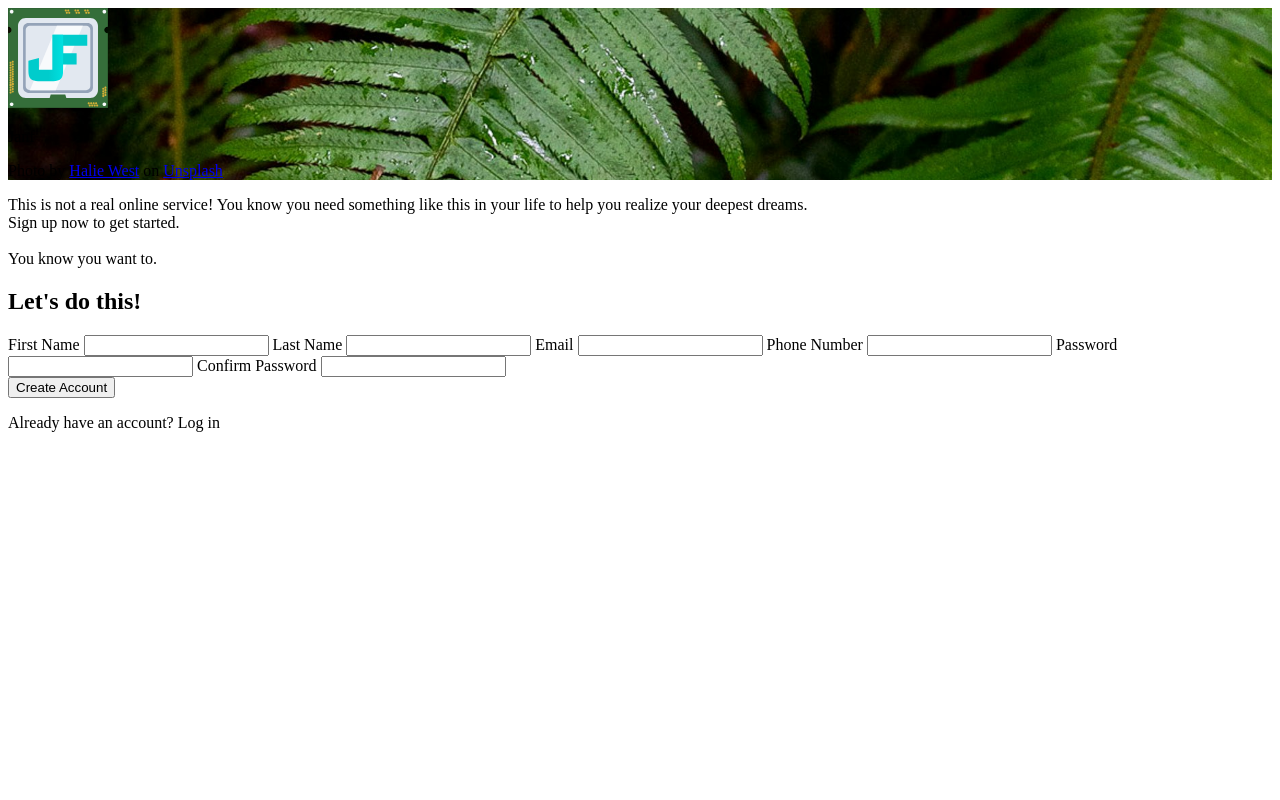
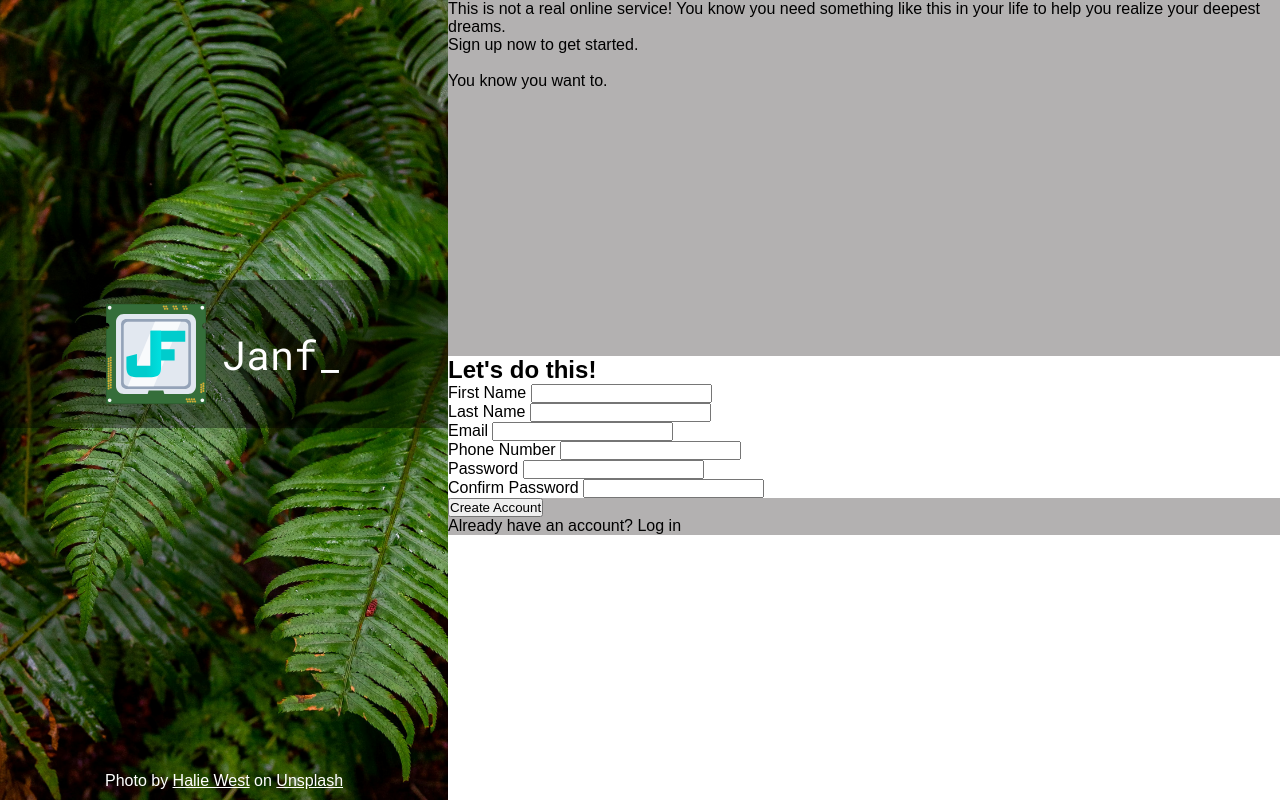
Before and after one commit to janf1997-sys/odin-sign-up-form, a plain HTML site: page index.html in a window 1280 px wide. Drawn offline with Linux system fonts and the light colour scheme.

Commit message:
feat: scaffold core layout

```diff
--- a/index.html
+++ b/index.html
@@ -24,9 +24,9 @@
   <body>
     <main>
       <div id="left">
-        <div class="logo.container">
+        <div class="logo-container">
           <img src="assets/Default.svg" width="100" />
-          <p class="logo-text">Janf</p>
+          <p class="logo-text">Janf_</p>
         </div>
         <div class="credits">
           Photo by
@@ -46,22 +46,34 @@
             You <span>know</span> you want to.
           </p>
         </div>
-        <div id="bottom">
+
         <form>
           <div class="upper">
             <h2>Let's do this!</h2>
+            <div class="input">
               <label for="first-name">First Name</label>
               <input type="text" id="first-name" name="first-name" />
+            </div>
+            <div class="input">
               <label for="last-name">Last Name</label>
               <input type="text" id="last-name" name="last-name" />
+            </div>
+            <div class="input">
               <label for="mail">Email</label>
               <input type="email" id="mail" name="mail" />
+            </div>
+            <div class="input">
               <label for="phone">Phone Number</label>
               <input type="tel" id="phone" name="phone" />
+            </div>
+            <div class="input">
               <label for="password">Password</label>
               <input type="password" id="password" name="password" />
+            </div>
+            <div class="input">
               <label for="confirm">Confirm Password</label>
               <input type="password" id="confirm" name="confirm" />
+            </div>
           </div>
           <div class="lower">
             <button type="submit">Create Account</button>
@@ -69,7 +81,6 @@
           </div>
         </form>
       </div>
-      </div>
     </main>
   </body>
 </html>
--- a/styles.css
+++ b/styles.css
@@ -12,10 +12,66 @@
   font-style: normal;
   font-display: swap;
 }
+* {
+  margin: 0;
+  padding: 0;
+  box-sizing: border-box;
+}
+
+main {
+  height: 100vh;
+  font-family: 'Robot', sans-serif;
+  display: flex;
+}
 
 #left {
   background-image: url('assets/Background.jpg');
   background-repeat: no-repeat;
   background-position: center;
   background-size: cover;
+  width: 35%;
+  display: flex;
+  flex-direction: column;
+  align-items: center;
 }
+
+.logo-container {
+  width: 100%;
+  display: flex;
+  background-color: rgb(0 0 0 / 0.4);
+  color: #fff;
+  font-family: 'Roboto Mono', monospace;
+  font-size: 2.5rem;
+  align-items: center;
+  justify-content: center;
+  margin-top: 280px;
+  gap: 16px;
+  padding: 24px;
+}
+.credits a,
+.credits {
+  color: #fff;
+  margin-top: auto;
+  margin-bottom: 10px;
+}
+#right {
+  height: 100%;
+  width: 65%;
+  display: flex;
+  flex-direction: column;
+}
+#top,
+.lower {
+  background-color: rgb(179, 177, 177);
+}
+form {
+  display: flex;
+  flex-direction: column;
+}
+.upper {
+  flex-grow: 0;
+}
+#top,
+form {
+  flex-grow: 1;
+}
```
Lines whose indentation alone changed are shown as unchanged.
